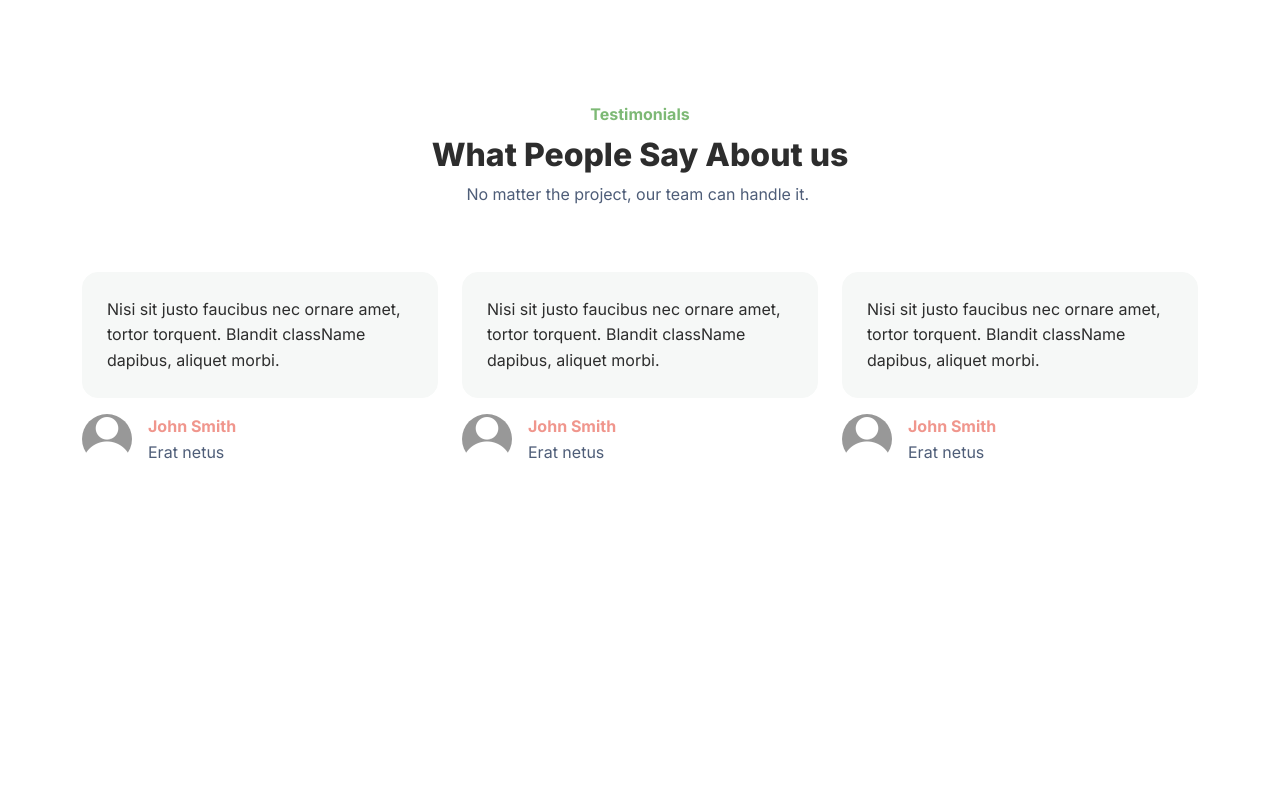
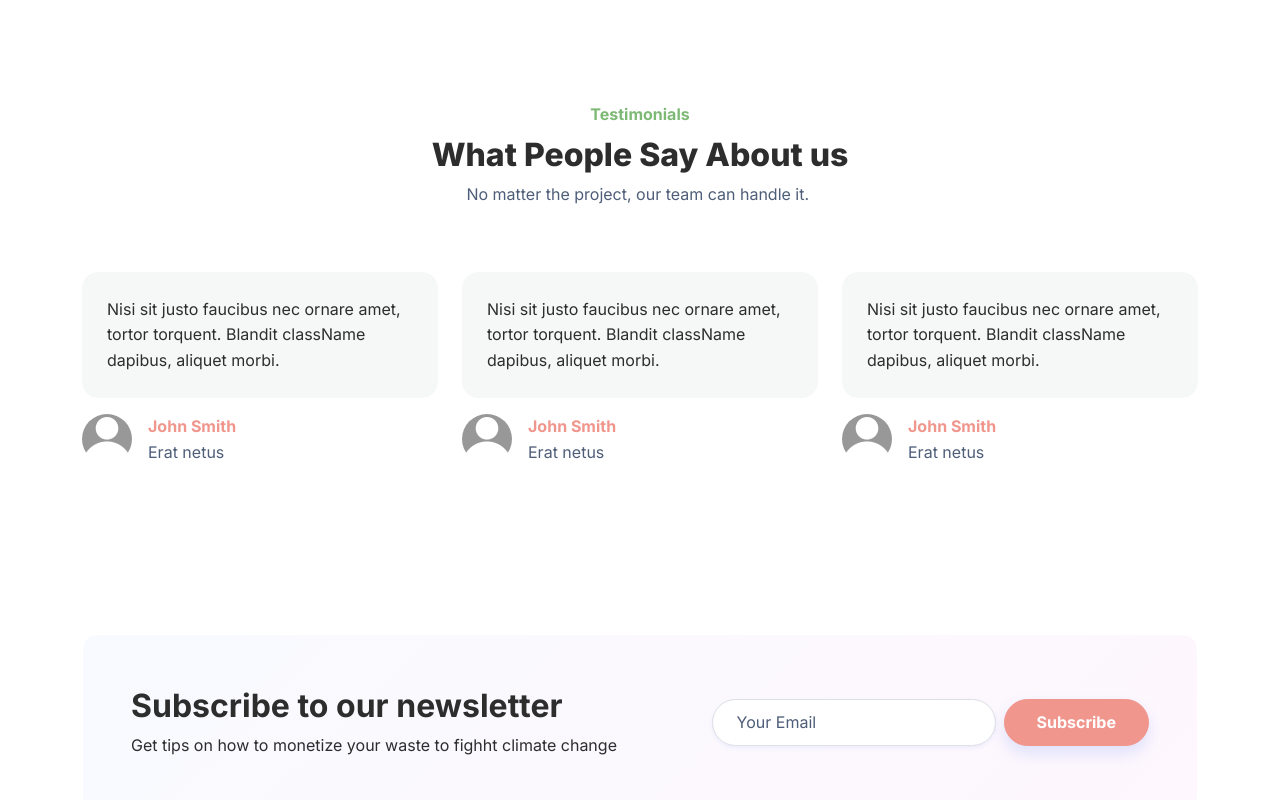
Before and after one commit to fajartd02/panen-sampah, a React (Create React App) app in the folder frontend/: page / in a window 1280 px wide. Shown: the part 1012-1812 px from the top of the page. Before the commit the page ends 1598 px from the top, so only its background shows below. Built offline with nearby package versions, Linux system fonts and the light colour scheme.

Commit message:
Create subscribe section

```diff
--- /dev/null
+++ b/frontend/src/components/Home/Subscribe.tsx
@@ -0,0 +1,22 @@
+import React from 'react'
+
+function Subscribe() {
+  return (
+    <section className="py-5">
+        <div className="container">
+            <div className="border rounded border-white d-flex flex-column justify-content-between align-items-center flex-lg-row bg-primary-gradient p-4 p-lg-5">
+                <div className="text-center text-lg-start py-3 py-lg-1">
+                    <h2 className="fw-bold mb-2">Subscribe to our newsletter</h2>
+                    <p className="mb-0">Get tips on how to monetize your waste to fighht climate change</p>
+                </div>
+                <form className="d-flex justify-content-center flex-wrap flex-lg-nowrap" method="post">
+                    <div className="my-2"><input className="border rounded-pill shadow-sm form-control" type="email" name="email" placeholder="Your Email" /></div>
+                    <div className="my-2"><button className="btn btn-primary shadow ms-2" type="submit">Subscribe </button></div>
+                </form>
+            </div>
+        </div>
+    </section>
+  )
+}
+
+export default Subscribe
--- a/frontend/src/components/Home/index.tsx
+++ b/frontend/src/components/Home/index.tsx
@@ -1,6 +1,7 @@
 import React from "react";
 import Navbar from "../Navbar";
 import Highlight from "./Highlight";
+import Subscribe from "./Subscribe";
 import Testimonials from "./Testimonials";
 
 function Home() {
@@ -9,6 +10,7 @@ function Home() {
       <Navbar />
       <Highlight />
       <Testimonials />
+      <Subscribe />
     </>
   );
 }
```
Also changed, not shown: frontend/src/components/Footer/index.tsx (added, +9 -0 lines).
